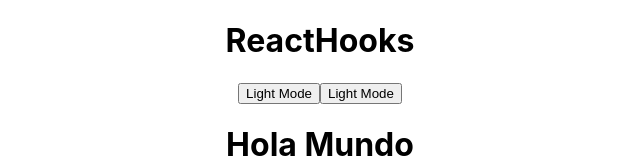
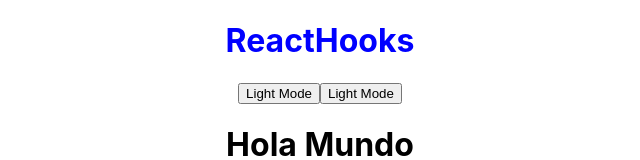
Before and after one commit to alejandrozeb/ReactHooks, a React (Create React App) app in the folder react-hooks/: page / in a window 1280 px wide. Shown: the top 160 px of the page, without its empty margins (320-960 px from the left). Built offline with nearby package versions, Linux system fonts and the light colour scheme; no server answers.

Commit message:
{add} usando nuestro contexto en el componente header

```diff
--- a/react-hooks/src/components/Header.jsx
+++ b/react-hooks/src/components/Header.jsx
@@ -1,14 +1,16 @@
-import React, {useState} from 'react';
+import React, {useState, useContext} from 'react';
+import ThemeContext from '../context/ThemeContext';
 
 const Header = () => {
     const [darkMode,setDarkMode] = useState(false);
+    const color = useContext(ThemeContext);
 
     const handleClick =() => {
         setDarkMode(!darkMode);
     }
     return(
         <div className="Header">
-            <h1>ReactHooks</h1>
+            <h1 style={{color}}>ReactHooks</h1>
             <button type="button" onClick={handleClick}  >{darkMode ? 'Dark Mode' : 'Light Mode'}</button>
             <button type="button" onClick={()=>setDarkMode(!darkMode)}  >{darkMode ? 'Dark Mode' : 'Light Mode'}</button>
         </div>
--- a/react-hooks/src/index.js
+++ b/react-hooks/src/index.js
@@ -7,7 +7,7 @@ import ThemeContext from './context/ThemeContext';
 
 ReactDOM.render(
   <React.StrictMode>
-    <ThemeContext.Provider value="red">
+    <ThemeContext.Provider value="blue">
       <App />
     </ThemeContext.Provider>
   </React.StrictMode>,
```
